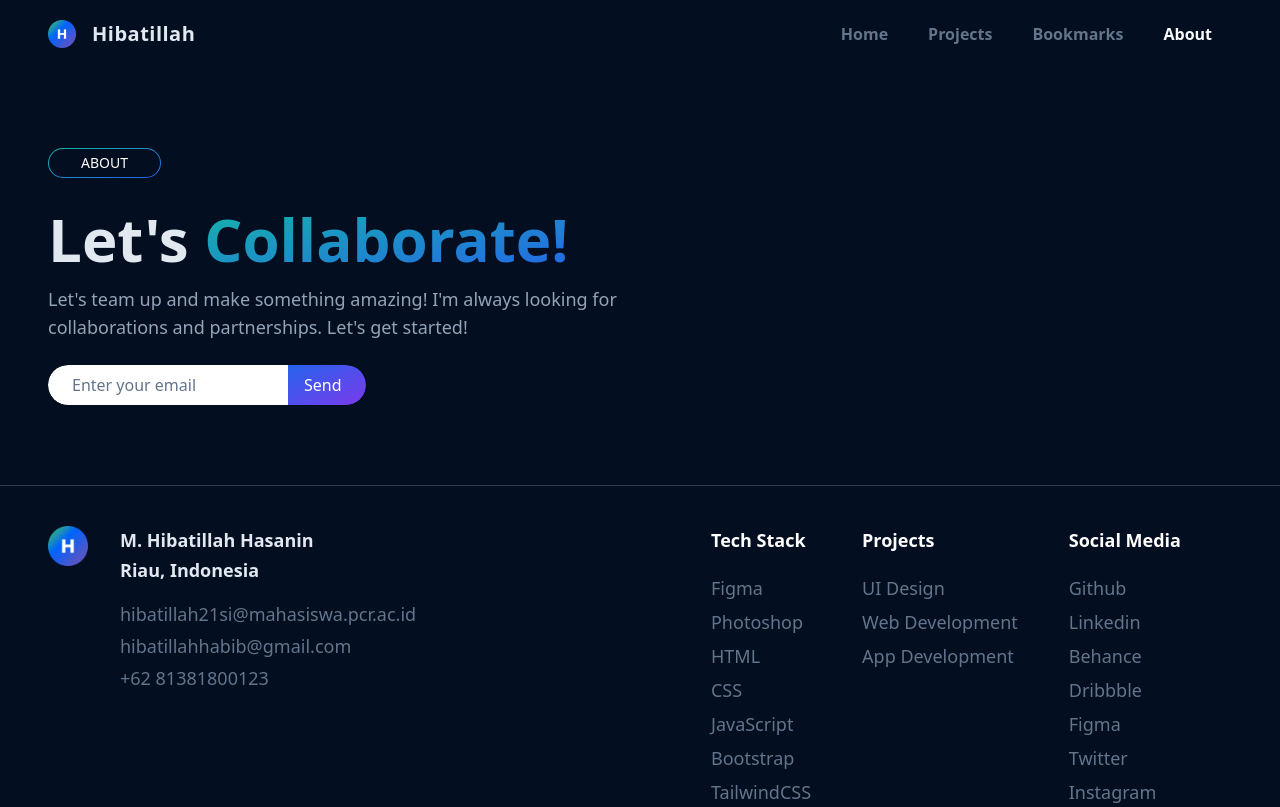
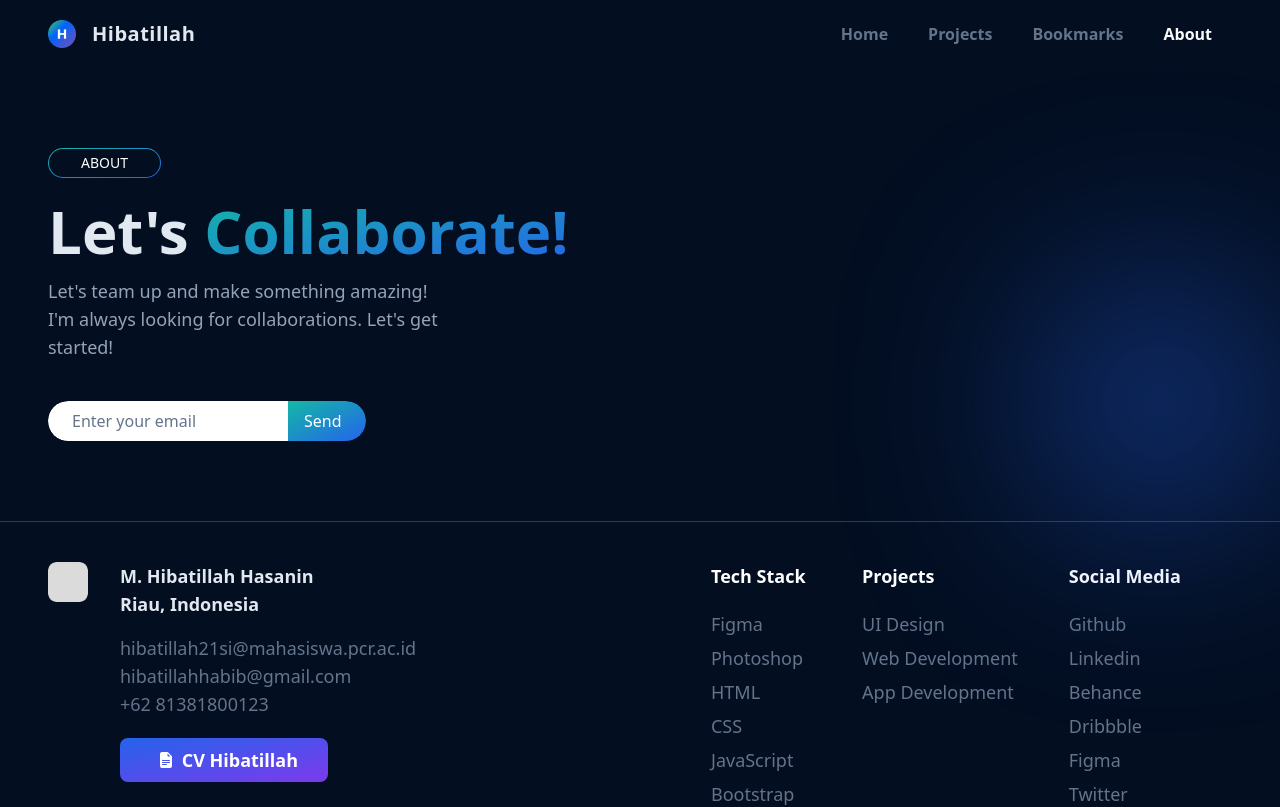
Before and after one commit to hibatillah/modern-portfolio, a React (Create React App) app: page /about in a window 1280 px wide. Shown: the top 807 px of the page. Built offline with nearby package versions, Linux system fonts and the light colour scheme.

Commit message:
add cv download btn

```diff
--- a/src/components/pages/About.jsx
+++ b/src/components/pages/About.jsx
@@ -1,36 +1,45 @@
 import React, { useEffect } from 'react'
 import { Heading } from '../utilities'
 import data from '../../db/footer.json'
-import logo from '../../assets/logo.webp'
+import profile from '../../assets/profile.png'
+import CV from '../../assets/docs/Hibatillah\'s CV.pdf'
 
 const About = () => {
   useEffect(() => { document.title = 'Hibatillah - About' }, [])
 
   return (
     <>
-      <div className='container py-20 space-y-6'>
+      <div className='container py-20 space-y-6 grid grid-cols-3 relative'>
+        <div className="col-span-2">
           <Heading
             page="about"
             title="Let's"
             highlight="Collaborate!"
-          paragraph="Let's team up and make something amazing! I'm always looking for collaborations and partnerships. Let's get started!"
+            paragraph="Let's team up and make something amazing! I'm always looking for collaborations. Let's get started!"
           />
           <form action="#" method="post">
-          <div className="w-fit rounded-full overflow-hidden">
+            <div className="w-fit mt-10 rounded-full overflow-hidden">
               <input type="email" name="collab" id="collab" placeholder='Enter your email' className='w-60 py-2 pl-6 pr-2 rounded-l-full focus:outline-none placeholder:text-slate-500' />
-            <button type="submit" className='py-2 pl-4 pr-6 rounded-r-full text-white font-medium bg-gradient-2 active:brightness-90'>Send</button>
+              <button type="submit" className='py-2 pl-4 pr-6 rounded-r-full text-white font-medium bg-gradient-1 active:brightness-90'>Send</button>
             </div>
           </form>
         </div>
+        <div className="col-span-1 flex justify-start items-end">
+
+        </div>
+        <span className='absolute right-0 bottom-0 z-0 w-60 aspect-square rounded-full bg-blue-600/50 blur-[100px]' />
+      </div>
       <div className="container py-10 flex items-start gap-10 border-t border-slate-400/30">
         <div className="flex-1 flex gap-8 items-start text-lg">
-          <img src={logo} alt="hibatillah's logo" width={40} />
+          <div className="w-10 rounded-lg overflow-hidden">
+            <img src={profile} alt="hibatillah's logo" className='img-cover' />
+          </div>
           <div className="space-y-4">
-            <div className="text-slate-200 font-semibold space-y-0.5">
+            <div className="text-slate-200 font-semibold">
               <h4>M. Hibatillah Hasanin</h4>
               <h4>Riau, Indonesia</h4>
             </div>
-            <ul className="w-fit text-slate-500 space-y-1">
+            <ul className="w-fit text-slate-500">
               <li>
                 <a href="mailto:hibatillah21si@mahasiswa.pcr.ac.id" target="_blank" rel="noopener noreferrer">
                   <div className='w-fit transition-all duration-300 cursor-pointer hover:text-blue-500 hover:translate-x-2'>hibatillah21si@mahasiswa.pcr.ac.id</div>
@@ -47,6 +56,22 @@ const About = () => {
                 </a>
               </li>
             </ul>
+            <a href={CV} download="CV Hibatillah">
+              <button className='w-52 px-8 py-2 mt-5 flex flex-nowrap justify-center items-center gap-3 rounded-lg bg-gradient-2 text-lg font-semibold text-white active:brightness-90 overflow-hidden group'>
+                <div className='flex-none flex gap-2 items-center translate-x-[52%] visible opacity-100 transition-all duration-500 ease-out group-hover:-translate-x-full group-hover:invisible group-hover:opacity-0'>
+                  <svg xmlns="http://www.w3.org/2000/svg" width="16" height="16" fill="currentColor" class="bi bi-file-earmark-text-fill" viewBox="0 0 16 16">
+                    <path d="M9.293 0H4a2 2 0 0 0-2 2v12a2 2 0 0 0 2 2h8a2 2 0 0 0 2-2V4.707A1 1 0 0 0 13.707 4L10 .293A1 1 0 0 0 9.293 0zM9.5 3.5v-2l3 3h-2a1 1 0 0 1-1-1zM4.5 9a.5.5 0 0 1 0-1h7a.5.5 0 0 1 0 1h-7zM4 10.5a.5.5 0 0 1 .5-.5h7a.5.5 0 0 1 0 1h-7a.5.5 0 0 1-.5-.5zm.5 2.5a.5.5 0 0 1 0-1h4a.5.5 0 0 1 0 1h-4z"/>
+                  </svg>
+                  <span>CV Hibatillah</span>
+                </div>
+                <div className='flex-none flex gap-3 items-center translate-x-full invisible opacity-0 transition-all duration-500 ease-out group-hover:-translate-x-[55%] group-hover:visible group-hover:opacity-100'>
+                  Download
+                  <svg xmlns="http://www.w3.org/2000/svg" viewBox="0 0 24 24" stroke-width="2" class="w-6 h-6 fill-none stroke-white">
+                    <path stroke-linecap="round" stroke-linejoin="round" d="M17.25 8.25L21 12m0 0l-3.75 3.75M21 12H3" />
+                  </svg>
+                </div>
+              </button>
+            </a>
           </div>
         </div>
         <div className="flex-1 flex justify-evenly items-start text-lg">
--- a/src/components/pages/Home.jsx
+++ b/src/components/pages/Home.jsx
@@ -2,6 +2,7 @@ import React, { useEffect } from 'react'
 import { Link } from 'react-router-dom'
 import { Hero } from '../sections'
 import { Heading } from '../utilities'
+import CV from '../../assets/docs/Hibatillah\'s CV.pdf'
 
 const Home = () => {
   useEffect(() => { document.title = 'Hibatillah' }, [])
@@ -16,7 +17,7 @@ const Home = () => {
               highlight="M. Hibatillah"
               paragraph="Student majoring Information System, interested in design. I'm passionate about creating various design. Get to know me better."
             />
-            <div className="w-fit mt-8">
+            <div className="w-fit flex gap-4 items-center mt-8">
               <Link to="projects">
                 <button className="px-12 py-2 flex  justify-center items-center gap-3 rounded-full bg-gradient-1 text-lg font-semibold text-white active:brightness-90 group">
                   <span className='translate-x-[20%] transition-all duration-300 group-hover:translate-x-1'>Get Started</span>
@@ -25,6 +26,14 @@ const Home = () => {
                   </svg>
                 </button>
               </Link>
+              <a href={CV} download="CV Hibatillah">
+              <button className='px-8 py-2 flex justify-center items-center gap-2 rounded-full border-label-2 text-lg font-semibold text-white transition-all duration-300 hover:bg-gradient-2 active:brightness-90 overflow-hidden'>
+                <svg xmlns="http://www.w3.org/2000/svg" width="16" height="16" fill="currentColor" class="bi bi-file-earmark-text-fill" viewBox="0 0 16 16">
+                  <path d="M9.293 0H4a2 2 0 0 0-2 2v12a2 2 0 0 0 2 2h8a2 2 0 0 0 2-2V4.707A1 1 0 0 0 13.707 4L10 .293A1 1 0 0 0 9.293 0zM9.5 3.5v-2l3 3h-2a1 1 0 0 1-1-1zM4.5 9a.5.5 0 0 1 0-1h7a.5.5 0 0 1 0 1h-7zM4 10.5a.5.5 0 0 1 .5-.5h7a.5.5 0 0 1 0 1h-7a.5.5 0 0 1-.5-.5zm.5 2.5a.5.5 0 0 1 0-1h4a.5.5 0 0 1 0 1h-4z"/>
+                </svg>
+                <span>CV</span>
+              </button>
+            </a>
             </div>
         </div>
         <div className="col-span-2 flex flex-wrap justify-end items-end gap-2 pb-8">
--- a/src/components/sections/Hero.jsx
+++ b/src/components/sections/Hero.jsx
@@ -62,7 +62,7 @@ const Hero = () => {
           </svg>
         </div>
         <div className="flex justify-between items-baseline">
-          <h2 className="text-lg font-bold text-white">Riau, Indonesia</h2>
+          <h2 className="text-lg font-bold text-white">Pekanbaru, Riau</h2>
           <h4 className="text-[10px] text-white">GMT +7</h4>
         </div>
         <span className='absolute -bottom-2/3 -left-4 w-0.5 h-24 bg-blue-600' />
--- a/src/index.css
+++ b/src/index.css
@@ -42,6 +42,12 @@
     background: linear-gradient(#030E21, #030E21) padding-box,
                 linear-gradient(to bottom right, #14b8a6, #2563eb) border-box;
   }
+  .border-label-2 {
+    border: 1px solid transparent;
+    border-radius: 50%;
+    background: linear-gradient(#030E21, #030E21) padding-box,
+                linear-gradient(to bottom right, #2563eb, #7c3aed) border-box;
+  }
   /* image */
   .img-cover {
     @apply object-cover w-full h-full;
```
Lines whose indentation alone changed are shown as unchanged.
